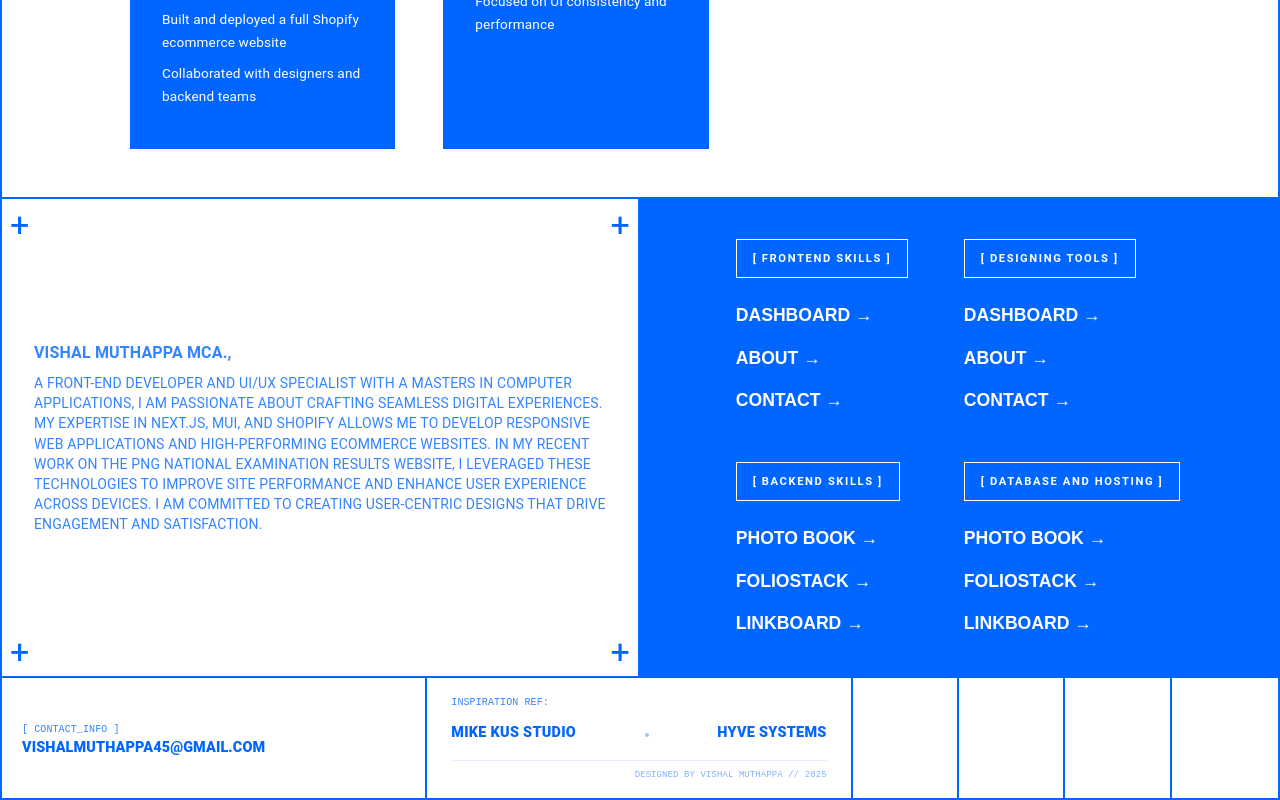
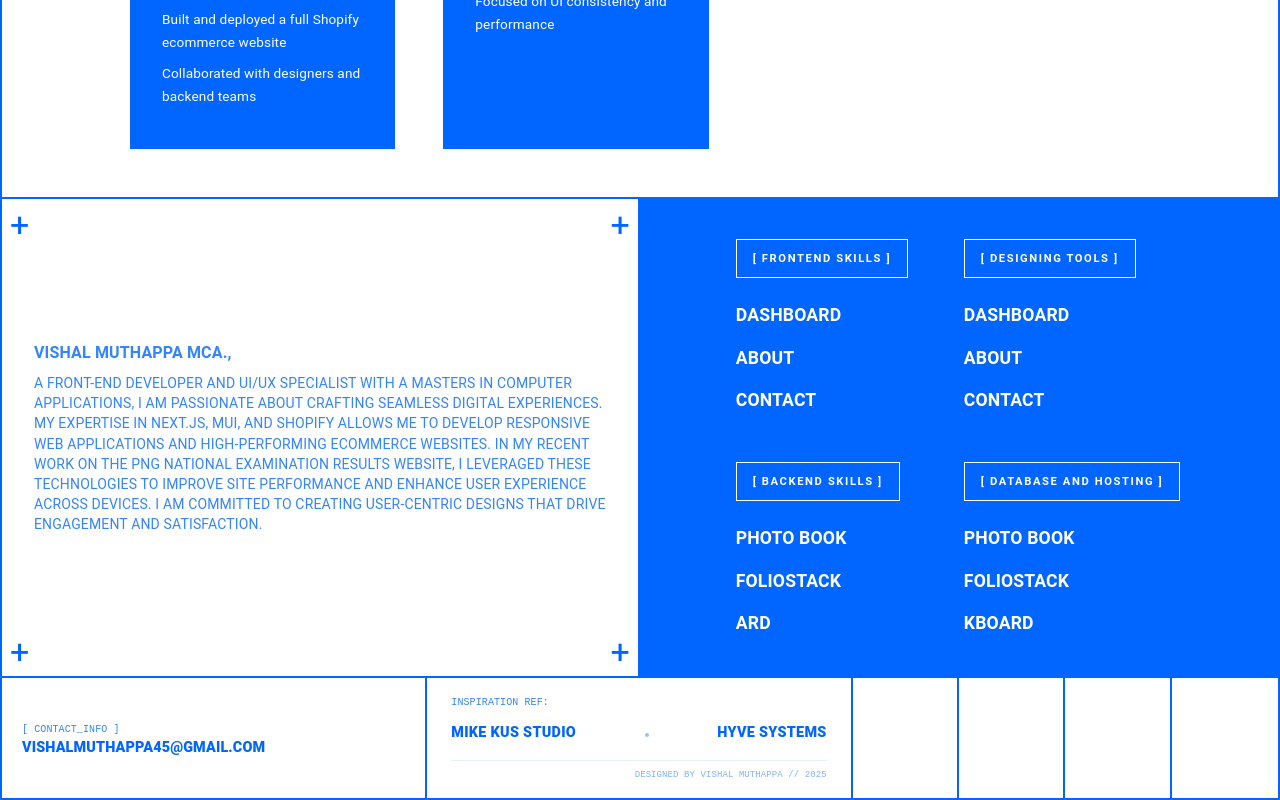
Before and after one commit to vishalsaraha/portfolio, a Next.js app: page / in a window 1280 px wide. Shown: the part 1951-2751 px from the top of the page. Built offline with nearby package versions, Linux system fonts and the light colour scheme; some icons are missing.

Commit message:
gsap pop animation on projects tab

```diff
--- a/app/home/page.tsx
+++ b/app/home/page.tsx
@@ -10,7 +10,6 @@ import HeroAscii from "../components/HeroAscii";
 import Typography from '@mui/material/Typography';
 import Link from 'next/link';
 import data from "../data/projects.json";
-import { Block } from '@mui/icons-material';
 
 
 
@@ -127,6 +126,7 @@ export default function BasicGrid() {
                 size={{xs:12, sm:6, md: 4, lg: 3}}
                 display="flex"
                 justifyContent="center"
+
               >
                 <Projectblock
                   title={item.name}
@@ -310,15 +310,15 @@ export default function BasicGrid() {
               </Typography>
 
               <Box sx={{ display: 'flex', flexDirection: 'column', gap: 2 }}>
-                <Link href="/dashboard" style={{ color: 'white', textDecoration: 'none', fontSize: '1.1rem', fontWeight: 700 }}>
-                  DASHBOARD →
-                </Link>
-                <Link href="#" style={{ color: 'white', textDecoration: 'none', fontSize: '1.1rem', fontWeight: 700 }}>
-                  ABOUT →
-                </Link>
-                <Link href="#" style={{ color: 'white', textDecoration: 'none', fontSize: '1.1rem', fontWeight: 700 }}>
-                  CONTACT →
-                </Link>
+                <Typography style={{ color: 'white', textDecoration: 'none', fontSize: '1.1rem', fontWeight: 700 }}>
+                  DASHBOARD
+                </Typography>
+                <Typography  style={{ color: 'white', textDecoration: 'none', fontSize: '1.1rem', fontWeight: 700 }}>
+                  ABOUT
+                </Typography>
+                <Typography  style={{ color: 'white', textDecoration: 'none', fontSize: '1.1rem', fontWeight: 700 }}>
+                  CONTACT
+                </Typography>
               </Box>
             </Box>
 
@@ -342,15 +342,15 @@ export default function BasicGrid() {
               </Typography>
 
               <Box sx={{ display: 'flex', flexDirection: 'column', gap: 2 }}>
-                <Link href="#" style={{ color: 'white', textDecoration: 'none', fontSize: '1.1rem', fontWeight: 700 }}>
-                  PHOTO BOOK →
-                </Link>
-                <Link href="#" style={{ color: 'white', textDecoration: 'none', fontSize: '1.1rem', fontWeight: 700 }}>
-                  FOLIOSTACK →
-                </Link>
-                <Link href="#" style={{ color: 'white', textDecoration: 'none', fontSize: '1.1rem', fontWeight: 700 }}>
-                  LINKBOARD →
-                </Link>
+                <Typography  style={{ color: 'white', textDecoration: 'none', fontSize: '1.1rem', fontWeight: 700 }}>
+                  PHOTO BOOK
+                </Typography>
+                <Typography  style={{ color: 'white', textDecoration: 'none', fontSize: '1.1rem', fontWeight: 700 }}>
+                  FOLIOSTACK
+                </Typography>
+                <Typography  style={{ color: 'white', textDecoration: 'none', fontSize: '1.1rem', fontWeight: 700 }}>
+                  ARD
+                </Typography>
               </Box>
             </Box>
           </Grid>
@@ -374,15 +374,15 @@ export default function BasicGrid() {
               </Typography>
 
               <Box sx={{ display: 'flex', flexDirection: 'column', gap: 2 }}>
-                <Link href="/dashboard" style={{ color: 'white', textDecoration: 'none', fontSize: '1.1rem', fontWeight: 700 }}>
-                  DASHBOARD →
-                </Link>
-                <Link href="#" style={{ color: 'white', textDecoration: 'none', fontSize: '1.1rem', fontWeight: 700 }}>
-                  ABOUT →
-                </Link>
-                <Link href="#" style={{ color: 'white', textDecoration: 'none', fontSize: '1.1rem', fontWeight: 700 }}>
-                  CONTACT →
-                </Link>
+                <Typography style={{ color: 'white', textDecoration: 'none', fontSize: '1.1rem', fontWeight: 700 }}>
+                  DASHBOARD
+                </Typography>
+                <Typography  style={{ color: 'white', textDecoration: 'none', fontSize: '1.1rem', fontWeight: 700 }}>
+                  ABOUT
+                </Typography>
+                <Typography  style={{ color: 'white', textDecoration: 'none', fontSize: '1.1rem', fontWeight: 700 }}>
+                  CONTACT
+                </Typography>
               </Box>
             </Box>
               <Box>
@@ -404,15 +404,15 @@ export default function BasicGrid() {
               </Typography>
 
               <Box sx={{ display: 'flex', flexDirection: 'column', gap: 2 }}>
-                <Link href="#" style={{ color: 'white', textDecoration: 'none', fontSize: '1.1rem', fontWeight: 700 }}>
-                  PHOTO BOOK →
-                </Link>
-                <Link href="#" style={{ color: 'white', textDecoration: 'none', fontSize: '1.1rem', fontWeight: 700 }}>
-                  FOLIOSTACK →
-                </Link>
-                <Link href="#" style={{ color: 'white', textDecoration: 'none', fontSize: '1.1rem', fontWeight: 700 }}>
-                  LINKBOARD →
-                </Link>
+                <Typography style={{ color: 'white', textDecoration: 'none', fontSize: '1.1rem', fontWeight: 700 }}>
+                  PHOTO BOOK
+                </Typography>
+                <Typography style={{ color: 'white', textDecoration: 'none', fontSize: '1.1rem', fontWeight: 700 }}>
+                  FOLIOSTACK
+                </Typography>
+                <Typography style={{ color: 'white', textDecoration: 'none', fontSize: '1.1rem', fontWeight: 700 }}>
+                  KBOARD
+                </Typography>
               </Box>
             </Box>
             </Grid>
--- a/app/projects/projects.tsx
+++ b/app/projects/projects.tsx
@@ -7,6 +7,14 @@ import {
   Chip,
   Box,
 } from "@mui/material";
+import { useLayoutEffect, useRef } from "react";
+import { gsap } from "gsap";
+import { ScrollTrigger } from "gsap/ScrollTrigger";
+
+// Register the plugin outside the component
+if (typeof window !== "undefined") {
+  gsap.registerPlugin(ScrollTrigger);
+}
 
 type ProjectCardProps = {
   title: string;
@@ -23,8 +31,43 @@ export default function Projectblock({
   link,
   technologies = [],
 }: ProjectCardProps) {
+  // 1. Create a ref for the entire card
+  const cardRef = useRef<HTMLDivElement>(null);
+
+  useLayoutEffect(() => {
+    // 2. Use gsap.context for clean memory management in React
+    const ctx = gsap.context(() => {
+
+      // The "Pop Up" Animation
+      gsap.fromTo(
+        cardRef.current,
+        {
+          opacity: 0,
+          y: 60,         // Start 60px lower
+          scale: 0.9,    // Start slightly smaller
+        },
+        {
+          opacity: 1,
+          y: 0,          // Move to original position
+          scale: 1,      // Scale to original size
+          duration: 0.8,
+          ease: "power3.out", // Smooth deceleration
+          scrollTrigger: {
+            trigger: cardRef.current,
+            start: "top 85%",    // Animation starts when card top hits 85% of viewport
+            toggleActions: "play none none reverse", // Plays forward on enter, reverses on leave
+          },
+        }
+      );
+    }, cardRef); // Scope the selectors to this specific card instance
+
+    // 3. Cleanup: This prevents the "refresh/reload" bugs you were seeing
+    return () => ctx.revert();
+  }, []);
+
   return (
     <Card
+      ref={cardRef}
       sx={{
         width: 360,
         m: 2,
@@ -32,6 +75,7 @@ export default function Projectblock({
         borderRadius: 0,
         overflow: "hidden",
         position: "relative",
+        opacity: 0, // Hidden initially so GSAP can fade it in
         "&:hover .overlay": { opacity: 1 },
         "&:hover img": {
           transform: "scale(1.07)",
@@ -114,7 +158,6 @@ export default function Projectblock({
               color: "#fff",
             }}
           >
-
             <Typography
               sx={{
                 fontFamily: "monospace",
```
Lines whose indentation alone changed are shown as unchanged.
